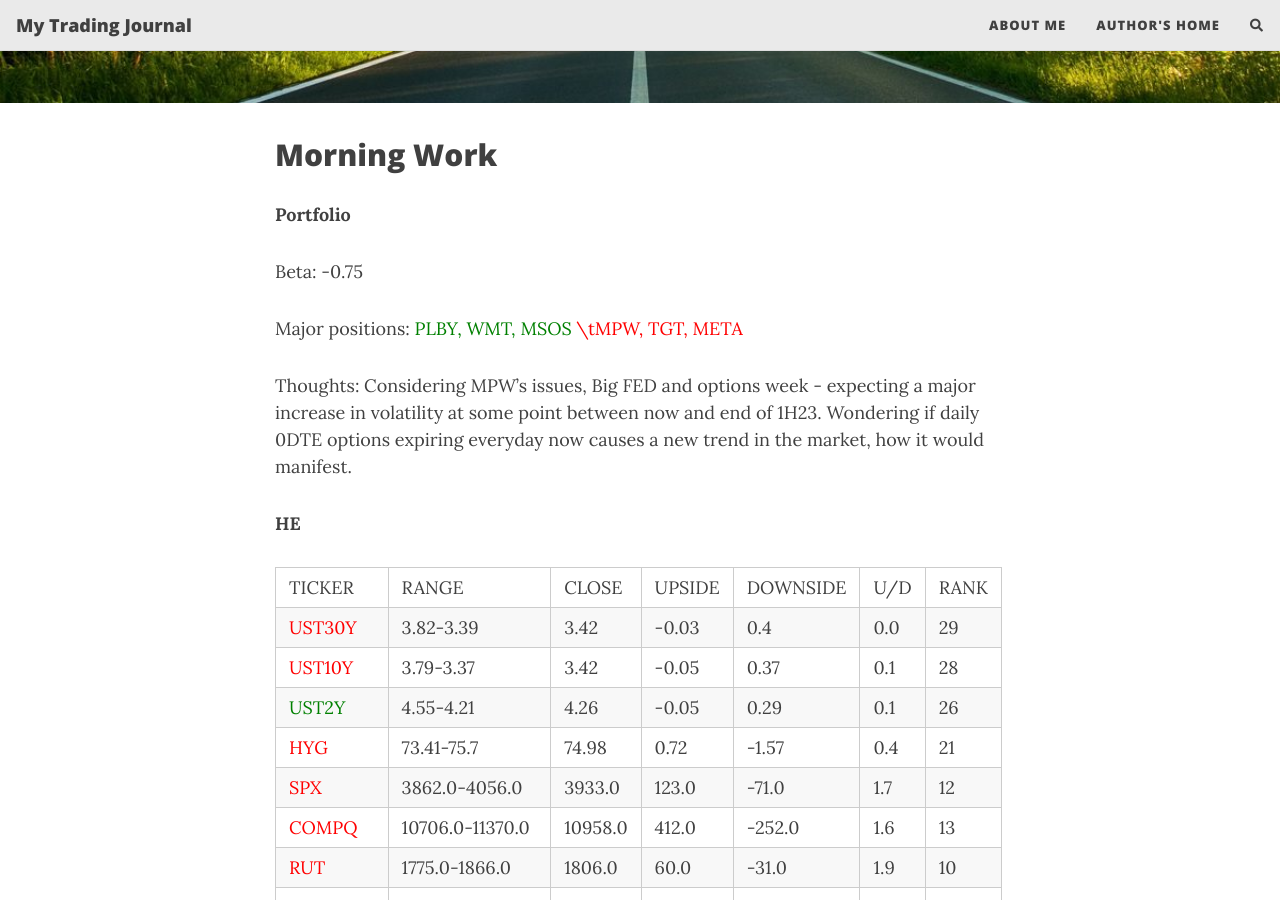
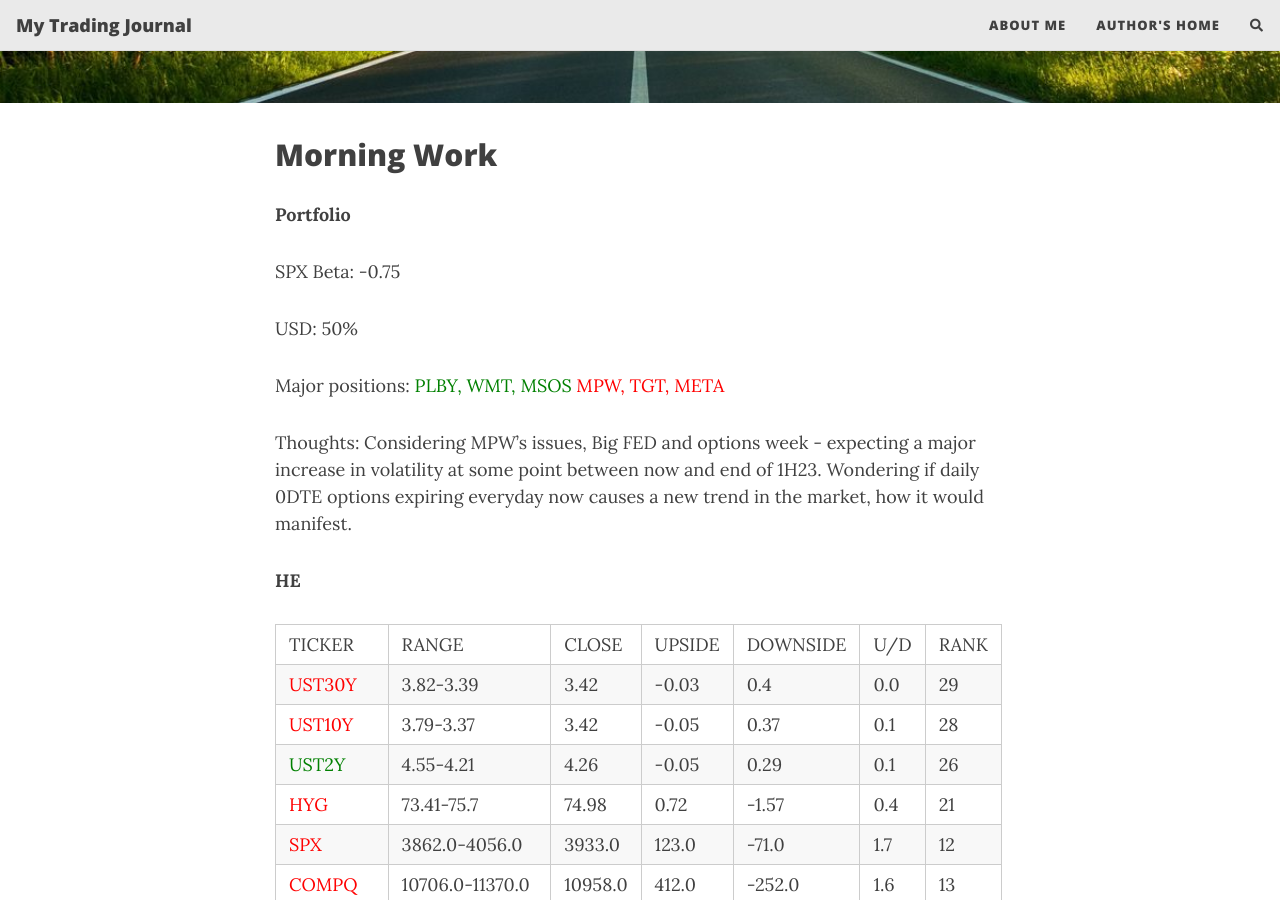
Before and after one commit to zachmitch/zachmitch.github.io, a Jekyll site: the page built from _posts/2022-12-11-trading-journal.md, in a window 1280 px wide and 900 px high, scrolled down 388 px. Built offline with Jekyll 4.4.1, drawn with Linux system fonts in a browser that asks for light colours; nearby versions of some CDN libraries; comment, search, counter and statistics services are not loaded.

```diff
--- a/_posts/2022-12-11-trading-journal.md
+++ b/_posts/2022-12-11-trading-journal.md
@@ -14,9 +14,11 @@
 
 **Portfolio**
 
-Beta: -0.75
+SPX Beta: -0.75
 
-Major positions:  <span style="color:green">PLBY, WMT, MSOS</span><span style="color:red"> \tMPW, TGT, META</span>
+USD: 50%
+
+Major positions:  <span style="color:green">PLBY, WMT, MSOS</span><span style="color:red">  MPW, TGT, META</span>
 
 Thoughts:  Considering MPW's issues, Big FED and options week - expecting a major increase in volatility at some point between now and end of 1H23.  Wondering if daily 0DTE options expiring everyday now causes a new trend in the market, how it would manifest.
 
```
